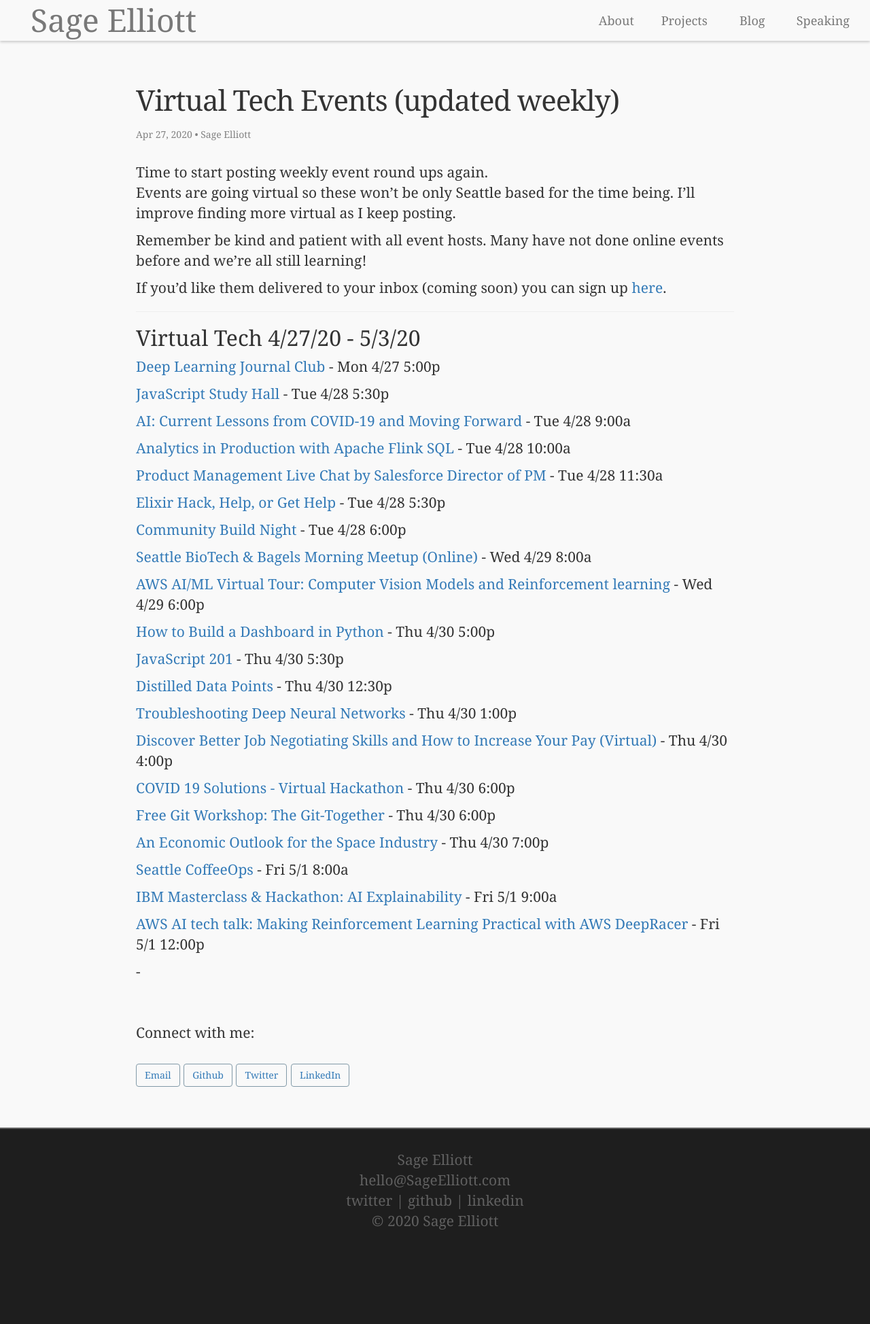
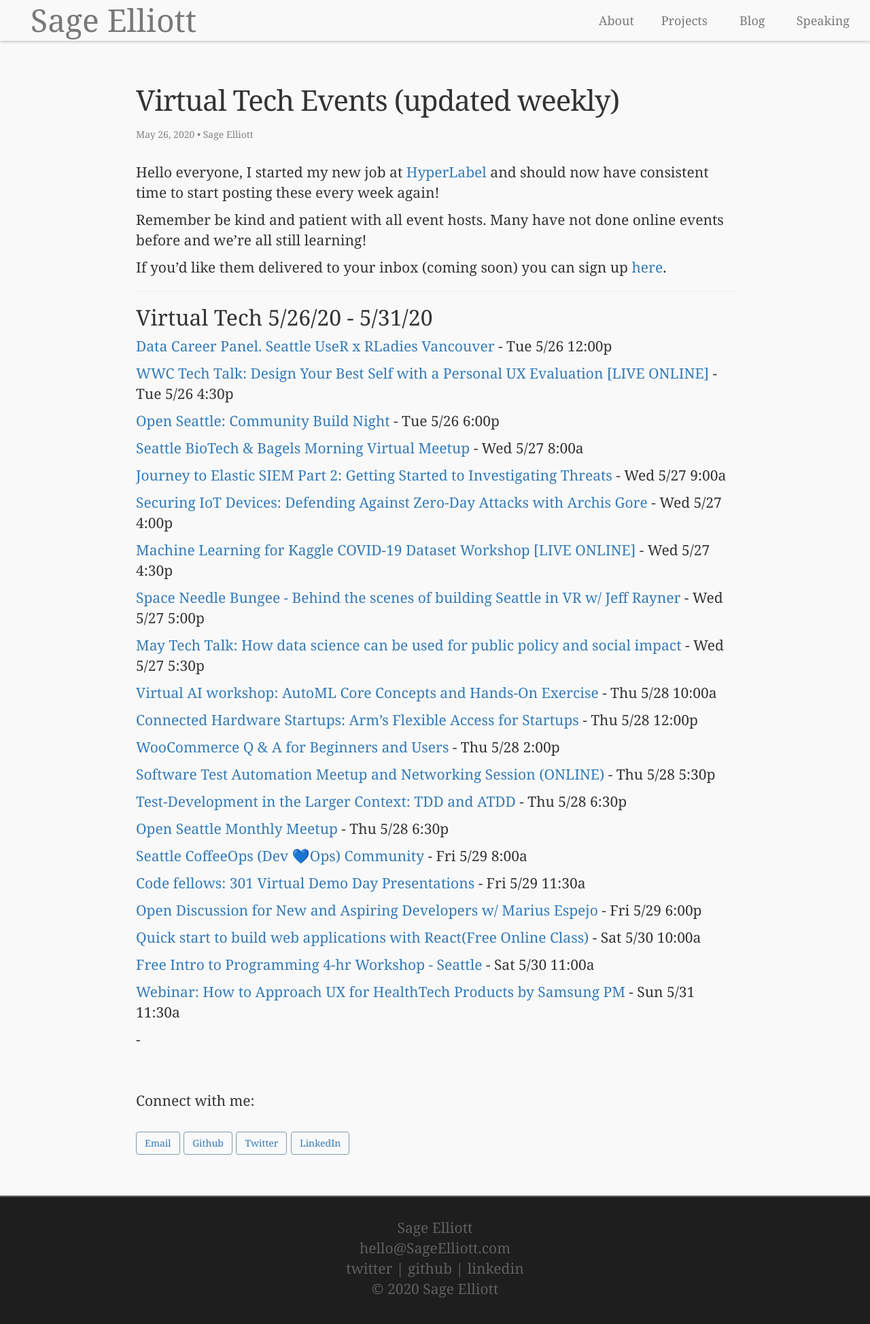
Before and after one commit to sagecodes/sage-blog, a Jekyll site: the page built from _posts/blog/event-posts/2019-8-26-meetups.markdown, in a window 1280 px wide. Shown: the top 1948 px of the page at 68% size. Built offline with Jekyll 4.4.1, drawn with Linux system fonts in a browser that asks for light colours; nearby versions of some CDN libraries; some web fonts are replaced.

Commit message:
update weekly events

```diff
--- a/_posts/blog/event-posts/2019-8-26-meetups.markdown
+++ b/_posts/blog/event-posts/2019-8-26-meetups.markdown
@@ -2,61 +2,63 @@
 layout: post
 title:  "Virtual Tech Events (updated weekly)"
 permalink: /seattle-tech-events
-date:   2020-04-27
+date:   2020-05-26
 categories: post
 tags: events seattle
 author: Sage Elliott
 published: true
 ---
 
-Time to start posting weekly event round ups again.
-Events are going virtual so these won't be only Seattle based for the time being.
-I'll improve finding more virtual as I keep posting.
+Hello everyone, I started my new job at [HyperLabel](https://hyperlabel.com/)
+and should now have consistent time to start posting these every week again!
 
 Remember be kind and patient with all event hosts. Many have not done online events before and we're all still learning!
 
 If you'd like them delivered to your inbox (coming soon) you can sign up [here](https://mailchi.mp/32d244a64668/techseattle).
 
+
 -------
 
-## Virtual Tech 4/27/20 - 5/3/20
+## Virtual Tech 5/26/20 - 5/31/20
 
-[ Deep Learning Journal Club](https://www.meetup.com/Seattle-WiDS-Meetup/events/jdswqrybcgbkc/) - Mon 4/27 5:00p
+[Data Career Panel. Seattle UseR x RLadies Vancouver](https://www.meetup.com/Seattle-useR/events/270749691/) - Tue 5/26 12:00p
 
-[JavaScript Study Hall](https://www.meetup.com/Learn-Code-Seattle/events/270030992/) - Tue 4/28 5:30p
+[WWC Tech Talk: Design Your Best Self with a Personal UX Evaluation [LIVE ONLINE]](https://design-your-best-self-with-a-personal-ux-eval.eventbrite.com/) - Tue 5/26 4:30p
 
-[AI: Current Lessons from COVID-19 and Moving Forward](https://www.meetup.com/Seattle-Artificial-Intelligence-Deep-Learning/events/270166093/) - Tue 4/28 9:00a
+[Open Seattle: Community Build Night](https://www.meetup.com/openseattle/events/cqwhrrybchbjc/) - Tue 5/26 6:00p
 
-[Analytics in Production with Apache Flink SQL](https://www.meetup.com/data-science-ODSC-Seattle/events/269937199/) - Tue 4/28 10:00a
+[Seattle BioTech & Bagels Morning Virtual Meetup](https://www.meetup.com/Seattle-BioTech-Bagels-Morning-Meetup/events/lrnxnrybchbkc/) - Wed 5/27 8:00a
 
-[Product Management Live Chat by Salesforce Director of PM](https://www.meetup.com/product-management-seattle/events/269133632/) - Tue 4/28 11:30a
+[Journey to Elastic SIEM Part 2: Getting Started to Investigating Threats](https://www.meetup.com/Seattle-Elasticsearch-Meetup/events/270883160/) - Wed 5/27 9:00a
 
-[Elixir Hack, Help, or Get Help](https://www.meetup.com/Seattle-Elixir-Programming-Meetup/events/270230761/) - Tue 4/28 5:30p
+[Securing IoT Devices: Defending Against Zero-Day Attacks with Archis Gore](https://www.meetup.com/IoT-Hub/events/270678066/) - Wed 5/27 4:00p
 
-[Community Build Night](https://www.meetup.com/openseattle/events/cqwhrrybcgblc/) - Tue 4/28 6:00p
+[Machine Learning for Kaggle COVID-19 Dataset Workshop [LIVE ONLINE]](https://www.eventbrite.com/e/machine-learning-for-kaggle-covid-19-dataset-workshop-live-online-tickets-104687559308) - Wed 5/27 4:30p
 
-[Seattle BioTech & Bagels Morning Meetup (Online)](https://www.meetup.com/Seattle-BioTech-Bagels-Morning-Meetup/events/lrnxnrybcgbmc/) - Wed 4/29 8:00a
+[Space Needle Bungee - Behind the scenes of building Seattle in VR w/ Jeff Rayner](https://www.meetup.com/Seattle-VR-Panels-Presentations/events/270773691/) - Wed 5/27 5:00p
 
-[AWS AI/ML Virtual Tour: Computer Vision Models and Reinforcement learning](https://www.meetup.com/aittg-seattle/events/270243377/) - Wed 4/29 6:00p
+[May Tech Talk: How data science can be used for public policy and social impact](https://www.meetup.com/Seattle-WiDS-Meetup/events/270672500/) - Wed 5/27 5:30p
 
-[How to Build a Dashboard in Python](https://www.eventbrite.com/e/how-to-build-a-dashboard-in-python-live-online-tickets-100315145300) - Thu 4/30 5:00p
+[Virtual AI workshop: AutoML Core Concepts and Hands-On Exercise](https://www.meetup.com/aittg-seattle/events/270748467/) - Thu 5/28 10:00a
 
-[JavaScript 201](https://www.meetup.com/Learn-Code-Seattle/events/270031071/) - Thu 4/30 5:30p
+[Connected Hardware Startups: Arm's Flexible Access for Startups](https://www.meetup.com/IoT-Hub/events/270748734/) - Thu 5/28 12:00p
 
-[Distilled Data Points](https://www.meetup.com/Dynamic-Talks-Redmond/events/269939613/) - Thu 4/30 12:30p
+[WooCommerce Q & A for Beginners and Users](https://www.meetup.com/SeattleWordPressMeetup/events/270670460/) - Thu 5/28 2:00p
 
-[Troubleshooting Deep Neural Networks](https://www.meetup.com/aittg-seattle/events/270148464/) - Thu 4/30 1:00p
+[Software Test Automation Meetup and Networking Session (ONLINE)](https://www.meetup.com/qadev-Seattle/events/270664699/) - Thu 5/28 5:30p
 
-[Discover Better Job Negotiating Skills and How to Increase Your Pay (Virtual)](https://www.meetup.com/NewTechSeattle/events/270177222/) - Thu 4/30 4:00p
+[Test-Development in the Larger Context: TDD and ATDD](https://www.meetup.com/seattle-software-craftsmanship/events/nhjtqqybchblc/) - Thu 5/28 6:30p
 
-[COVID 19 Solutions - Virtual Hackathon](https://www.meetup.com/SURF-Incubator/events/269999125/) - Thu 4/30 6:00p
+[Open Seattle Monthly Meetup](https://www.meetup.com/openseattle/events/bfjcrrybchblc/) - Thu 5/28 6:30p
 
-[Free Git Workshop: The Git-Together](https://www.meetup.com/free-code-camp-sea/events/270000483/) - Thu 4/30 6:00p
+[Seattle CoffeeOps (Dev 💙Ops) Community](https://www.meetup.com/Seattle-CoffeeOps/events/nfnhsrybchbmc/) - Fri 5/29 8:00a
 
-[An Economic Outlook for the Space Industry](https://www.meetup.com/spaceentrepreneurs/events/270211527/) - Thu 4/30 7:00p
+[Code fellows: 301 Virtual Demo Day Presentations](https://www.meetup.com/codefellows/events/270305448/) - Fri 5/29 11:30a
 
-[Seattle CoffeeOps](https://www.meetup.com/Seattle-CoffeeOps/events/kgmkbqybchbcb/) - Fri 5/1 8:00a
+[Open Discussion for New and Aspiring Developers w/ Marius Espejo](https://www.meetup.com/free-code-camp-sea/events/270836690/) - Fri 5/29 6:00p
 
-[IBM Masterclass & Hackathon: AI Explainability](https://www.meetup.com/Big-Data-Developers-in-Seattle/events/269896113/) - Fri 5/1 9:00a
+[Quick start to build web applications with React(Free Online Class)](https://www.meetup.com/qadev-Seattle/events/270760295/) - Sat 5/30 10:00a
 
-[AWS AI tech talk: Making Reinforcement Learning Practical with AWS DeepRacer](https://www.meetup.com/aittg-seattle/events/270183869/) - Fri 5/1 12:00p
+[Free Intro to Programming 4-hr Workshop - Seattle](https://www.meetup.com/Seattle-Intro-to-Programming-Meetup/events/270486228/) - Sat 5/30 11:00a
+
+[Webinar: How to Approach UX for HealthTech Products by Samsung PM](https://www.eventbrite.com/e/webinar-how-to-approach-ux-for-healthtech-products-by-samsung-pm-tickets-102889924534?aff=Meetup) - Sun 5/31 11:30a
```
